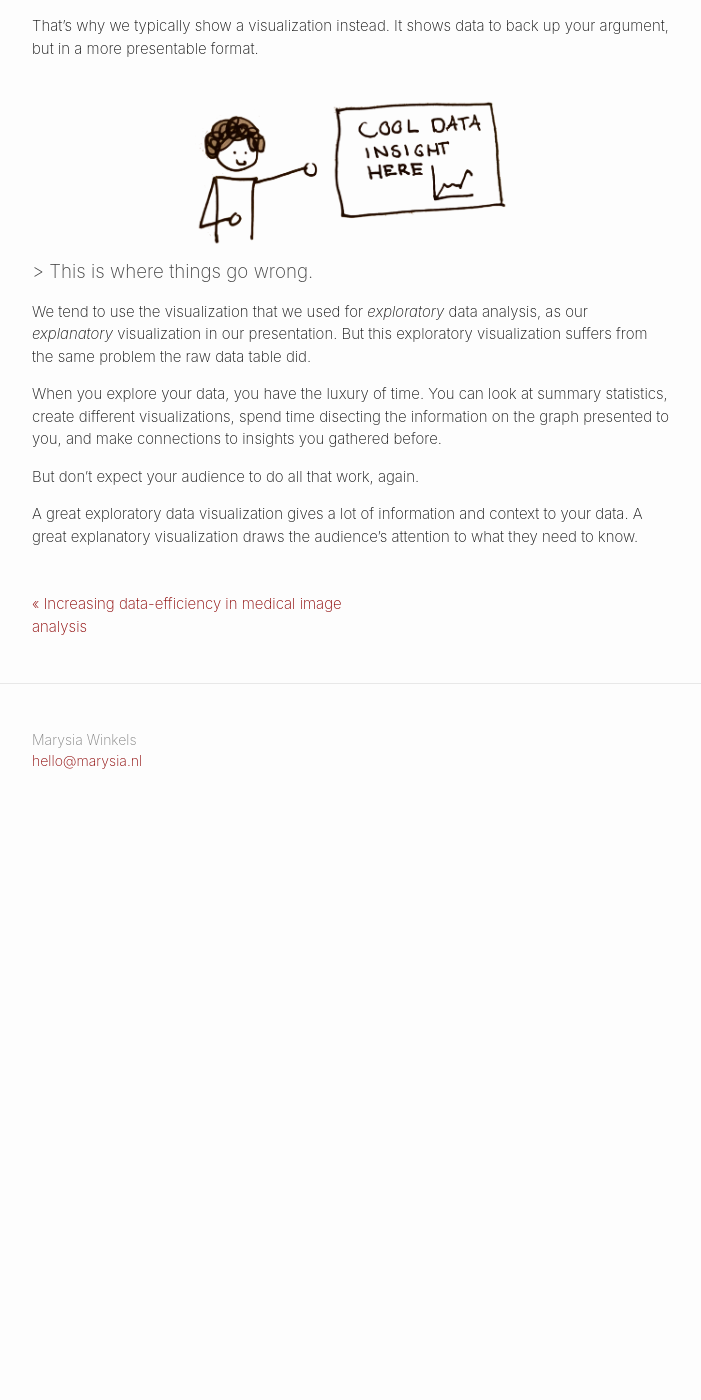
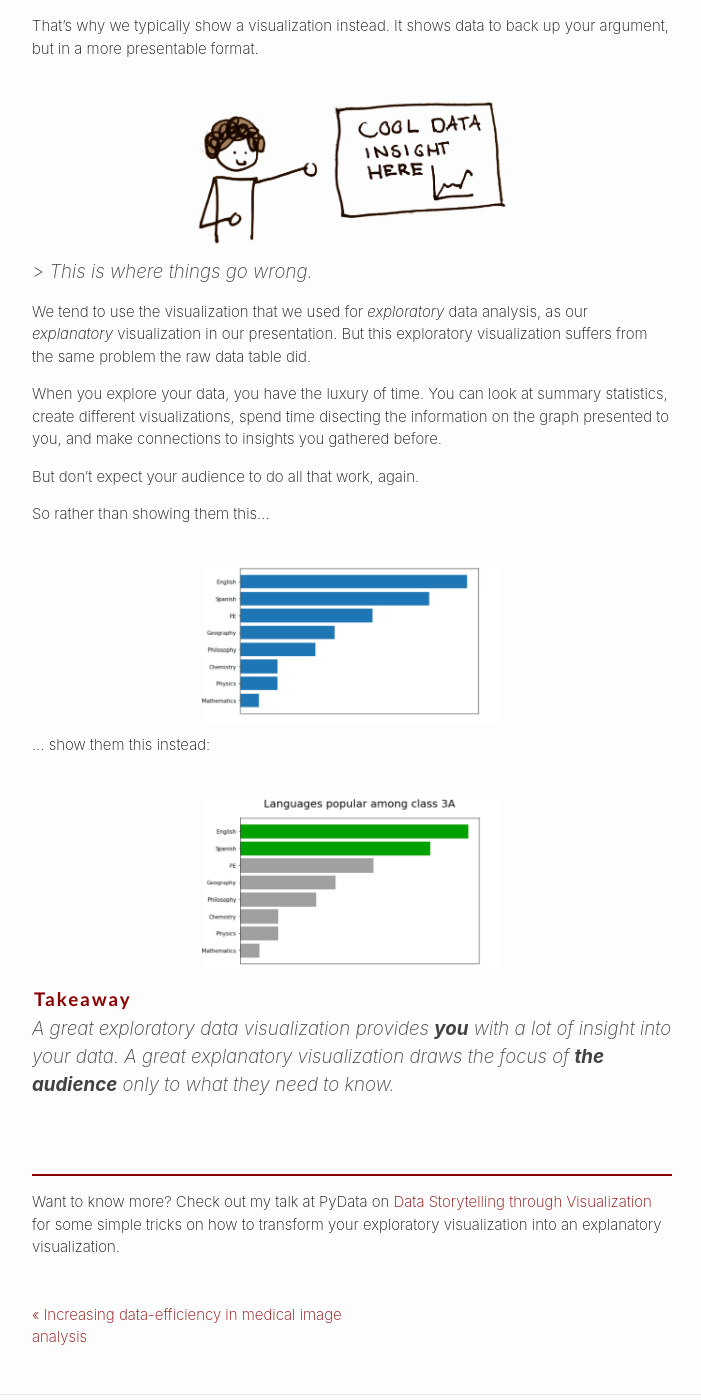
Before and after one commit to marysia/marysia.github.io, a Jekyll site: the page built from _posts/2023-01-23-data-storytelling.markdown, in a window 1280 px wide and 1400 px high, scrolled down 1225 px. Shown: the whole window, without its empty margins (288-989 px from the left). Built offline with Jekyll 4.4.1, drawn with Linux system fonts in a browser that asks for light colours; before the commit the page ends 2057 px from its top, so only the background shows below that.

Commit message:
update storytelling blog

```diff
--- a/_posts/2023-01-23-data-storytelling.markdown
+++ b/_posts/2023-01-23-data-storytelling.markdown
@@ -38,7 +38,7 @@ That's why we typically show a visualization instead. It shows data to back up y
     <img src="{{site.baseurl}}/assets/storytelling/insight.png" alt="Image" height="150"/>
 </div>
 
-#### > This is where things go wrong.
+#### > *This is where things go wrong.*
 
 
 We tend to use the visualization that we used for *exploratory* data analysis, as our *explanatory* visualization in our presentation. But this exploratory visualization suffers from the same problem the raw data table did.
@@ -47,4 +47,34 @@ When you explore your data, you have the luxury of time. You can look at summary
 
 But don't expect your audience to do all that work, again.
 
-A great exploratory data visualization gives a lot of information and context to your data. A great explanatory visualization draws the audience's attention to what they need to know.
+So rather than showing them this...
+
+<div class="Figure">
+	<br>
+    <img src="{{site.baseurl}}/assets/storytelling/lang-bad.png" alt="Image" width="300"/>
+</div>
+
+... show them this instead:
+
+<div class="Figure">
+	<br>
+    <img src="{{site.baseurl}}/assets/storytelling/lang-good-1.png" alt="Image" width="300"/>
+</div>
+
+
+### Takeaway
+#### *A great exploratory data visualization provides **you** with a lot of insight into your data. A great explanatory visualization draws the focus of **the audience** only to what they need to know.*
+
+<!-- You can even take this one step further. By adding more context, and an (opinionated) associated action, you can guide the audience towards the conclusion you want them to draw -- and the action you want them to take.
+
+<div class="Figure">
+	<br>
+    <img src="{{site.baseurl}}/assets/storytelling/lang-good-2.png" alt="Image" width="360"/>
+</div> -->
+
+<br>
+<br>
+
+----
+
+Want to know more? Check out my talk at PyData on [Data Storytelling through Visualization](https://www.youtube.com/watch?v=eMGF9AeO-sM) for some simple tricks on how to transform your exploratory visualization into an explanatory visualization.
```
Also changed, not shown: assets/storytelling/lang-bad.png (added), assets/storytelling/lang-good-1.png (added), assets/storytelling/lang-good-2.png (added).
